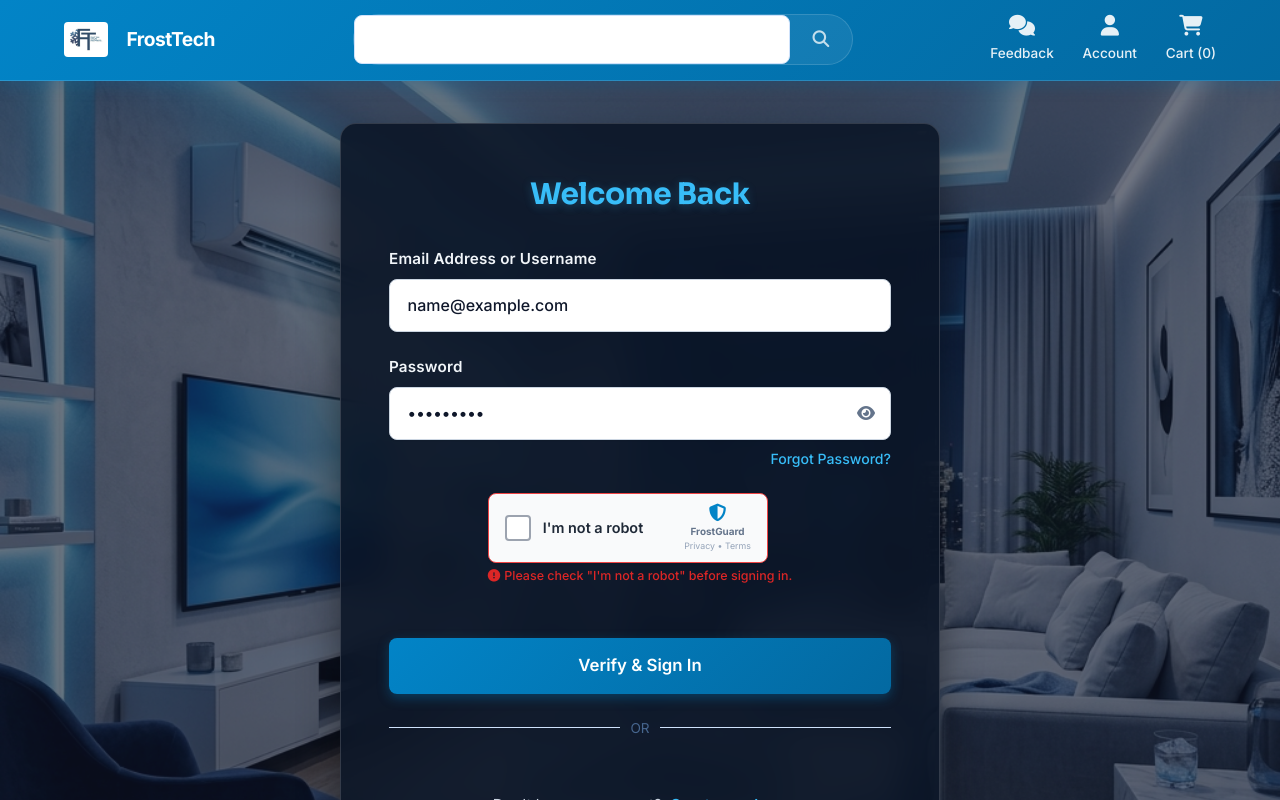
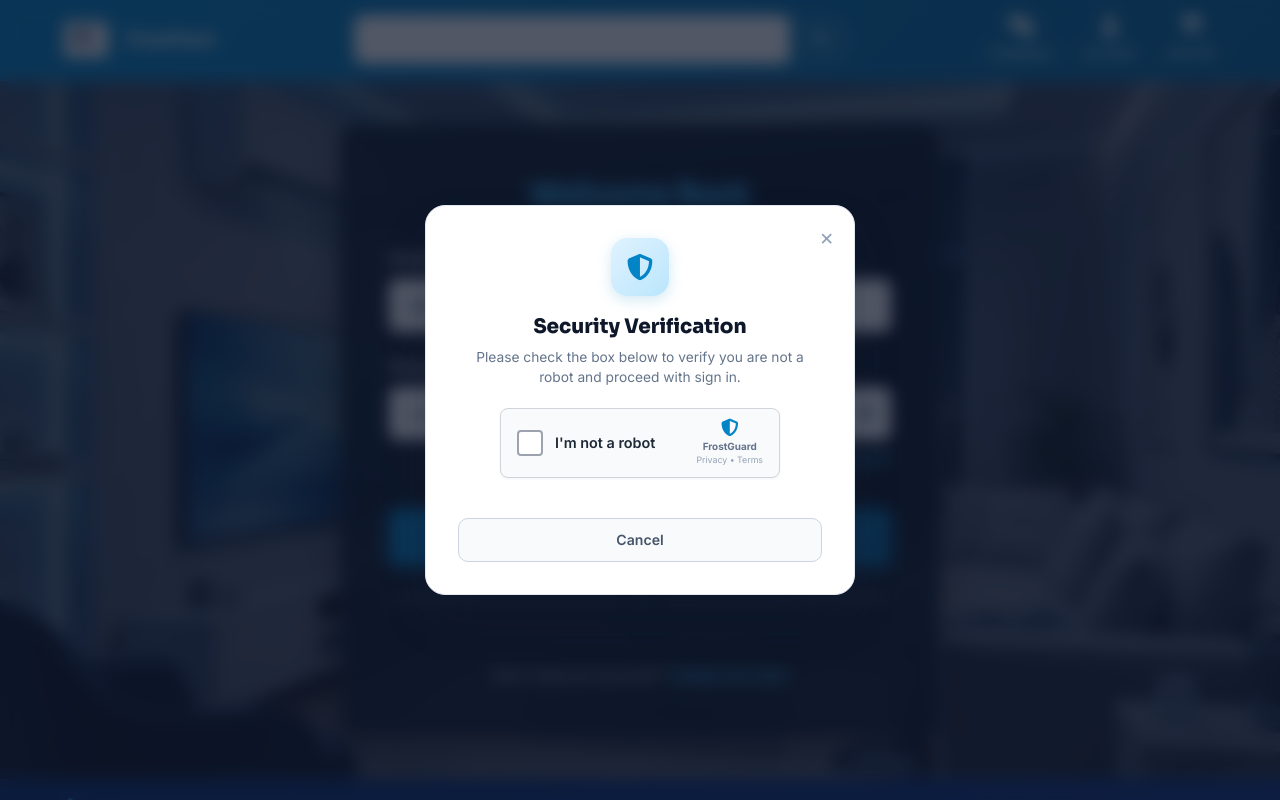
Before and after one commit to Cerberus770/FrostTech, a Next.js app: page /login in a window 1280 px wide. Both pictures are taken after typing "name@example.com", "Sample123" into the empty fields and a click on the button "Sign In". Shown: the top 800 px of the page. Built offline with nearby package versions, Linux system fonts and the light colour scheme.

Commit message:
feat: make 'I'm not a robot' captcha appear in pop up modal after clicking sign in

```diff
--- a/app/login/page.tsx
+++ b/app/login/page.tsx
@@ -12,7 +12,7 @@ export default function LoginPage() {
   const [showPassword, setShowPassword] = useState(false);
   const [loading, setLoading] = useState(false);
   const [error, setError] = useState('');
-  const [showCaptcha, setShowCaptcha] = useState(false);
+  const [showCaptchaModal, setShowCaptchaModal] = useState(false);
   const [isCaptchaVerified, setIsCaptchaVerified] = useState(false);
   const [captchaError, setCaptchaError] = useState('');
   const router = useRouter();
@@ -127,14 +127,16 @@ export default function LoginPage() {
 
   const handleLogin = async (e?: React.FormEvent) => {
     if (e) e.preventDefault();
+    setError('');
+    setCaptchaError('');
+
     if (!email.trim() || !password) {
       setError('Please enter your email and password.');
       return;
     }
 
     if (!isCaptchaVerified) {
-      setShowCaptcha(true);
-      setCaptchaError('Please check "I\'m not a robot" before signing in.');
+      setShowCaptchaModal(true);
       return;
     }
 
@@ -229,33 +231,8 @@ export default function LoginPage() {
               <a href="#" className="forgot-password">Forgot Password?</a>
             </div>
 
-            {showCaptcha && (
-              <div
-                style={{
-                  display: 'flex',
-                  justifyContent: 'center',
-                  marginBottom: '1rem',
-                  animation: 'fadeIn 0.25s ease',
-                }}
-              >
-                <CaptchaWidget
-                  verified={isCaptchaVerified}
-                  onVerify={(v) => {
-                    setIsCaptchaVerified(v);
-                    setCaptchaError('');
-                    if (v && email.trim() && password) {
-                      setTimeout(() => {
-                        executeLogin();
-                      }, 400);
-                    }
-                  }}
-                  error={captchaError}
-                />
-              </div>
-            )}
-
             <button type="submit" className="btn login-btn" disabled={loading}>
-              {loading ? 'Signing in...' : showCaptcha && !isCaptchaVerified ? 'Verify & Sign In' : 'Sign In'}
+              {loading ? 'Signing in...' : 'Sign In'}
             </button>
 
             <div style={{ display: 'flex', alignItems: 'center', margin: '1.5rem 0', color: 'var(--text-light)', fontSize: '0.85rem' }}>
@@ -274,6 +251,132 @@ export default function LoginPage() {
           </div>
         </div>
       </section>
+
+      {/* CAPTCHA / SECURITY VERIFICATION POPUP MODAL */}
+      {showCaptchaModal && (
+        <div
+          style={{
+            position: 'fixed',
+            inset: 0,
+            background: 'rgba(15, 23, 42, 0.72)',
+            backdropFilter: 'blur(8px)',
+            WebkitBackdropFilter: 'blur(8px)',
+            zIndex: 99999,
+            display: 'flex',
+            alignItems: 'center',
+            justifyContent: 'center',
+            padding: '1rem',
+          }}
+          onClick={() => setShowCaptchaModal(false)}
+        >
+          <div
+            style={{
+              background: '#ffffff',
+              borderRadius: '20px',
+              width: '100%',
+              maxWidth: '430px',
+              padding: '2rem',
+              boxShadow: '0 25px 50px -12px rgba(15, 23, 42, 0.35)',
+              position: 'relative',
+              textAlign: 'center',
+              border: '1px solid #e2e8f0',
+            }}
+            onClick={(e) => e.stopPropagation()}
+          >
+            {/* Close Button */}
+            <button
+              type="button"
+              onClick={() => setShowCaptchaModal(false)}
+              style={{
+                position: 'absolute',
+                top: '16px',
+                right: '16px',
+                background: 'none',
+                border: 'none',
+                color: '#94a3b8',
+                fontSize: '1.4rem',
+                cursor: 'pointer',
+                lineHeight: 1,
+                padding: '4px',
+              }}
+              title="Close"
+              aria-label="Close"
+            >
+              &times;
+            </button>
+
+            {/* FrostGuard Shield Icon */}
+            <div
+              style={{
+                width: '58px',
+                height: '58px',
+                borderRadius: '16px',
+                background: 'linear-gradient(135deg, #e0f2fe 0%, #bae6fd 100%)',
+                color: '#0284c7',
+                display: 'flex',
+                alignItems: 'center',
+                justifyContent: 'center',
+                fontSize: '1.65rem',
+                margin: '0 auto 1rem auto',
+                boxShadow: '0 4px 14px rgba(2, 132, 199, 0.18)',
+              }}
+            >
+              <i className="fa-solid fa-shield-halved"></i>
+            </div>
+
+            <h3 style={{ margin: '0 0 0.35rem 0', fontSize: '1.25rem', fontWeight: 800, color: '#0f172a' }}>
+              Security Verification
+            </h3>
+            <p style={{ margin: '0 0 1.25rem 0', fontSize: '0.86rem', color: '#64748b', lineHeight: 1.45 }}>
+              Please check the box below to verify you are not a robot and proceed with sign in.
+            </p>
+
+            {/* Captcha Widget Container */}
+            <div style={{ display: 'flex', justifyContent: 'center', marginBottom: '0.5rem' }}>
+              <CaptchaWidget
+                verified={isCaptchaVerified}
+                onVerify={(v) => {
+                  setIsCaptchaVerified(v);
+                  setCaptchaError('');
+                  if (v) {
+                    setTimeout(() => {
+                      setShowCaptchaModal(false);
+                      executeLogin();
+                    }, 500);
+                  }
+                }}
+                error={captchaError}
+              />
+            </div>
+
+            {isCaptchaVerified && (
+              <div style={{ color: '#10b981', fontSize: '0.86rem', fontWeight: 700, display: 'flex', alignItems: 'center', justifyContent: 'center', gap: '6px', marginTop: '0.25rem' }}>
+                <i className="fa-solid fa-circle-check"></i> Verification Successful! Signing you in...
+              </div>
+            )}
+
+            <div style={{ marginTop: '1.25rem' }}>
+              <button
+                type="button"
+                onClick={() => setShowCaptchaModal(false)}
+                style={{
+                  width: '100%',
+                  padding: '0.65rem 1rem',
+                  borderRadius: '10px',
+                  border: '1px solid #cbd5e1',
+                  background: '#f8fafc',
+                  color: '#475569',
+                  fontWeight: 600,
+                  fontSize: '0.88rem',
+                  cursor: 'pointer',
+                }}
+              >
+                Cancel
+              </button>
+            </div>
+          </div>
+        </div>
+      )}
 
       <footer style={{
         marginTop: 0,
```
